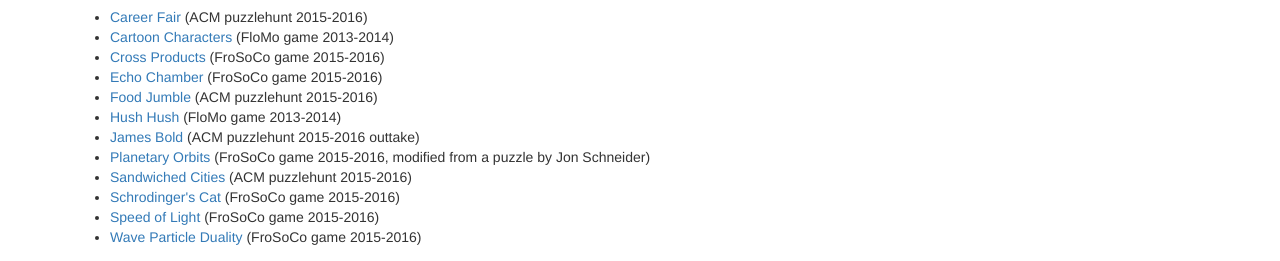
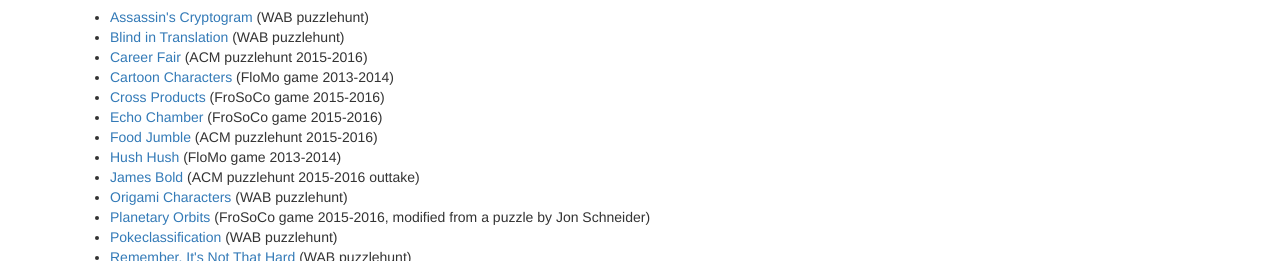
Before and after one commit to kcaze/puzzlehunt_resources, a plain HTML site: page index.html in a window 1280 px wide. Shown: the part 419-680 px from the top of the page. Drawn offline with Linux system fonts and the light colour scheme.

Commit message:
Add WAB puzzles.

```diff
--- a/index.html
+++ b/index.html
@@ -33,6 +33,12 @@
        beginner/intermediate level puzzle hunters.</p>
     <ul>
       <li>
+        <a href="puzzles/assassins_cryptogram.pdf">Assassin's Cryptogram</a> (WAB puzzlehunt)
+      </li>
+      <li>
+        <a href="puzzles/blind_in_translation.pdf">Blind in Translation</a> (WAB puzzlehunt)
+      </li>
+      <li>
         <a href="puzzles/career_fair.pdf">Career Fair</a> (ACM puzzlehunt 2015-2016)
       </li>
       <li>
@@ -54,7 +60,16 @@
         <a href="puzzles/james_bold.pdf">James Bold</a> (ACM puzzlehunt 2015-2016 outtake)
       </li>
       <li>
+        <a href="puzzles/origami_characters.pdf">Origami Characters</a> (WAB puzzlehunt)
+      </li>
+      <li>
         <a href="puzzles/planetary_orbits.pdf">Planetary Orbits</a> (FroSoCo game 2015-2016, modified from a puzzle by Jon Schneider)
+      </li>
+      <li>
+        <a href="puzzles/pokeclassification.pdf">Pokeclassification</a> (WAB puzzlehunt)
+      </li>
+      <li>
+        <a href="puzzles/remember_its_not_that_hard.pdf">Remember, It's Not That Hard</a> (WAB puzzlehunt)
       </li>
       <li>
         <a href="puzzles/sandwiched_cities.pdf">Sandwiched Cities</a> (ACM puzzlehunt 2015-2016)
```
Also changed, not shown: 5 other files.
